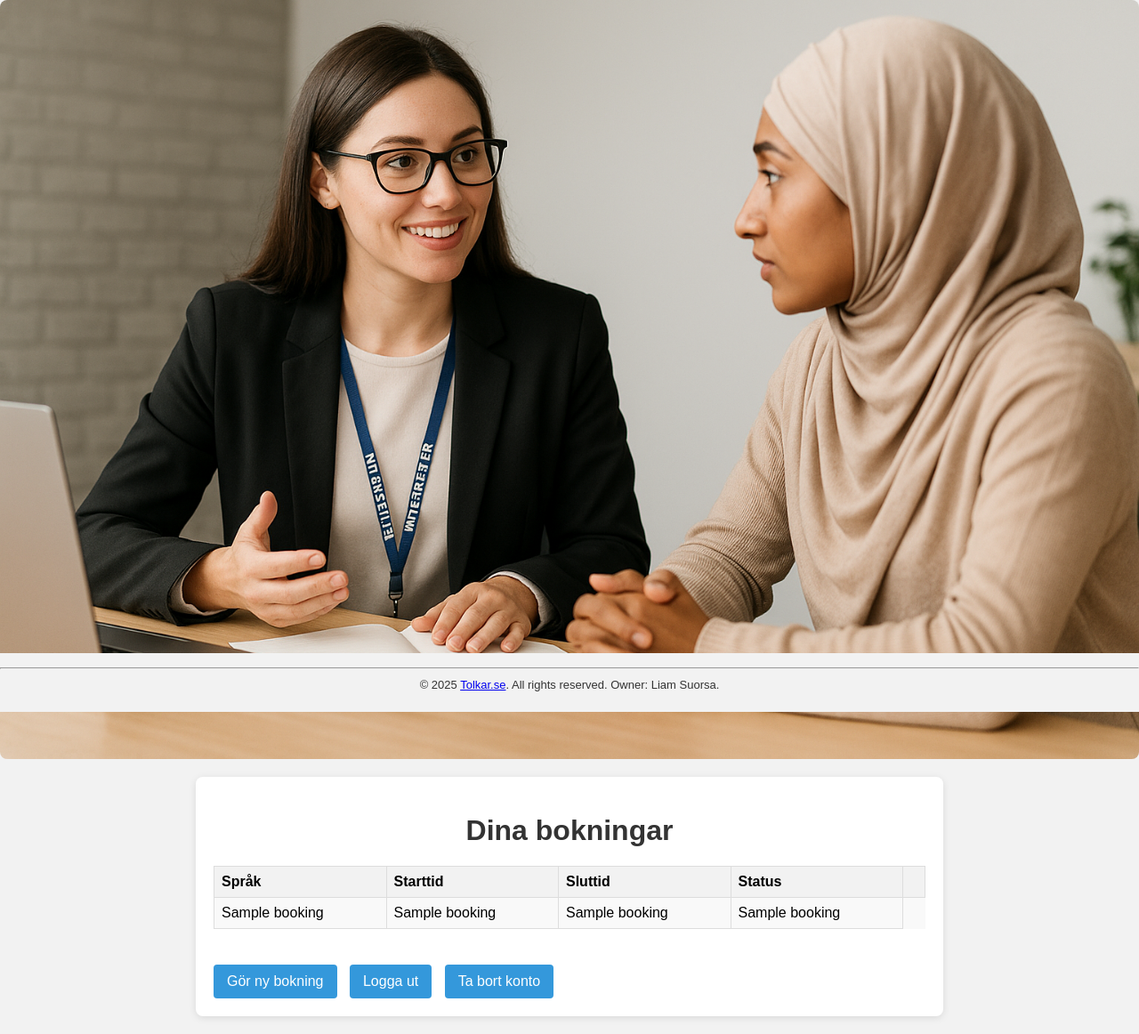
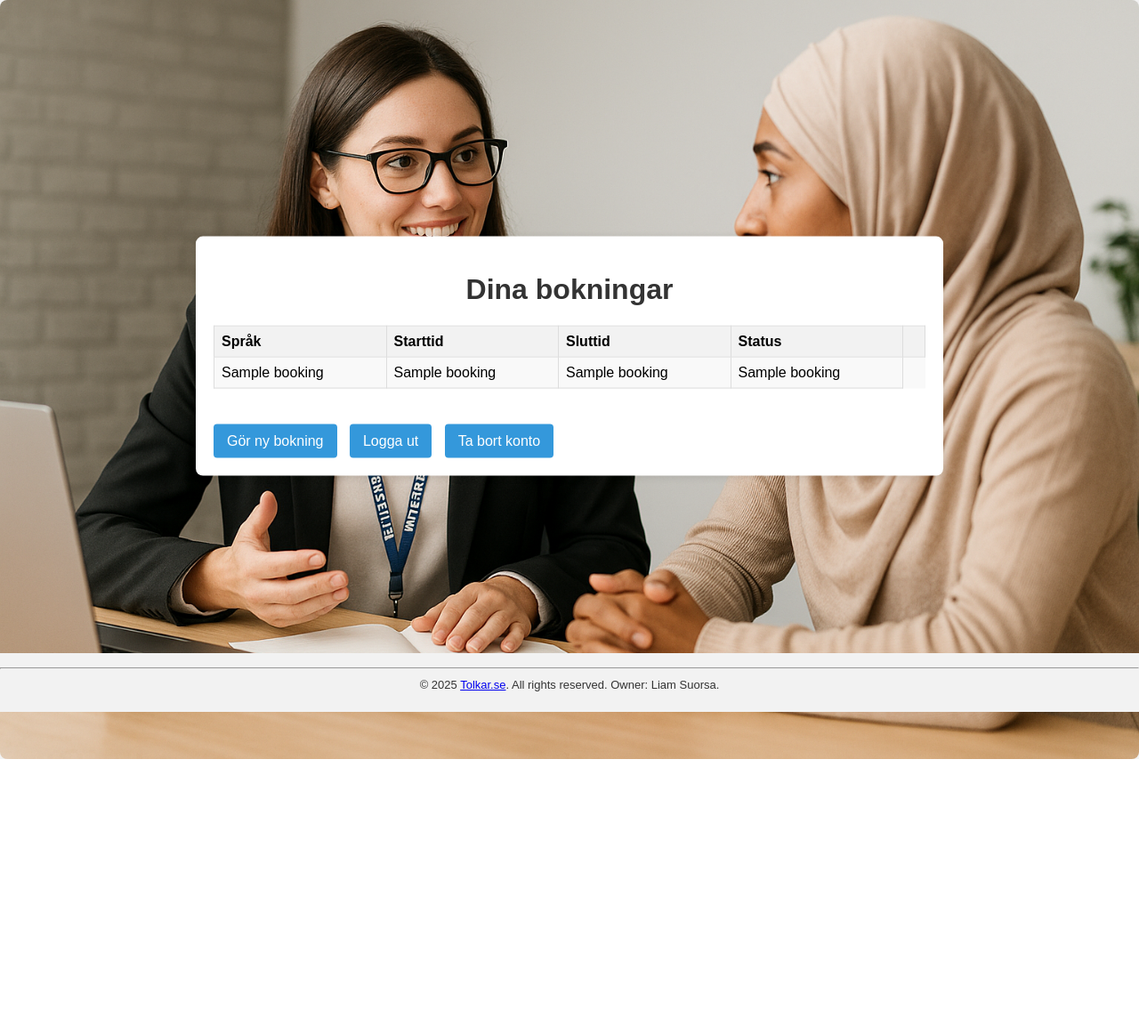
Before and after one commit to Mr-cool08/tolka, a Flask app: template templates/home.html in a window 1280 px wide. Shown: the whole page at 89% size. After the commit the page ends 853 px from the top, so only its background shows below. Run offline with Flask 3, Linux system fonts and the light colour scheme; the template is opened without the code that fills it: most values are stand-ins (such as "Sample title", 1, 10 or a date in 2020).

Commit message:
Overlay dashboard on hero image

```diff
--- a/static/style/dashboard.css
+++ b/static/style/dashboard.css
@@ -1,11 +1,16 @@
 
 .dashboard-container {
+    position: fixed;
+    top: 50%;
+    left: 50%;
+    transform: translate(-50%, -50%);
     max-width: 800px;
-    margin: 20px auto;
+    width: 90%;
     padding: 20px;
     background-color: #ffffff;
     border-radius: 8px;
     box-shadow: 0 2px 8px rgba(0, 0, 0, 0.1);
+    z-index: 1;
 }
 
 .table-container {
--- a/templates/home.html
+++ b/templates/home.html
@@ -8,6 +8,7 @@
 {% endblock %}
 {% block content %}
 {% if bookings is defined %}
+<div class="home-hero-container">
   <img src="{{ url_for('static', filename='images/20250816_2214_Tolk och klient_simple_compose_01k2t86s2me5f9xgbccfde7gcg.png') }}" alt="Tolkar" class="home-hero">
   <div class="dashboard-container">
     <h1>Dina bokningar</h1>
@@ -47,6 +48,7 @@
       <a href="{{ removal_link }}" class="dashboard-button">Ta bort konto</a>
     </div>
   </div>
+</div>
 {% else %}
 <div class="home-hero-container">
   <img src="{{ url_for('static', filename='images/20250816_2214_Tolk och klient_simple_compose_01k2t86s2me5f9xgbccfde7gcg.png') }}" alt="Tolkar" class="home-hero">
```
Lines whose indentation alone changed are shown as unchanged.
